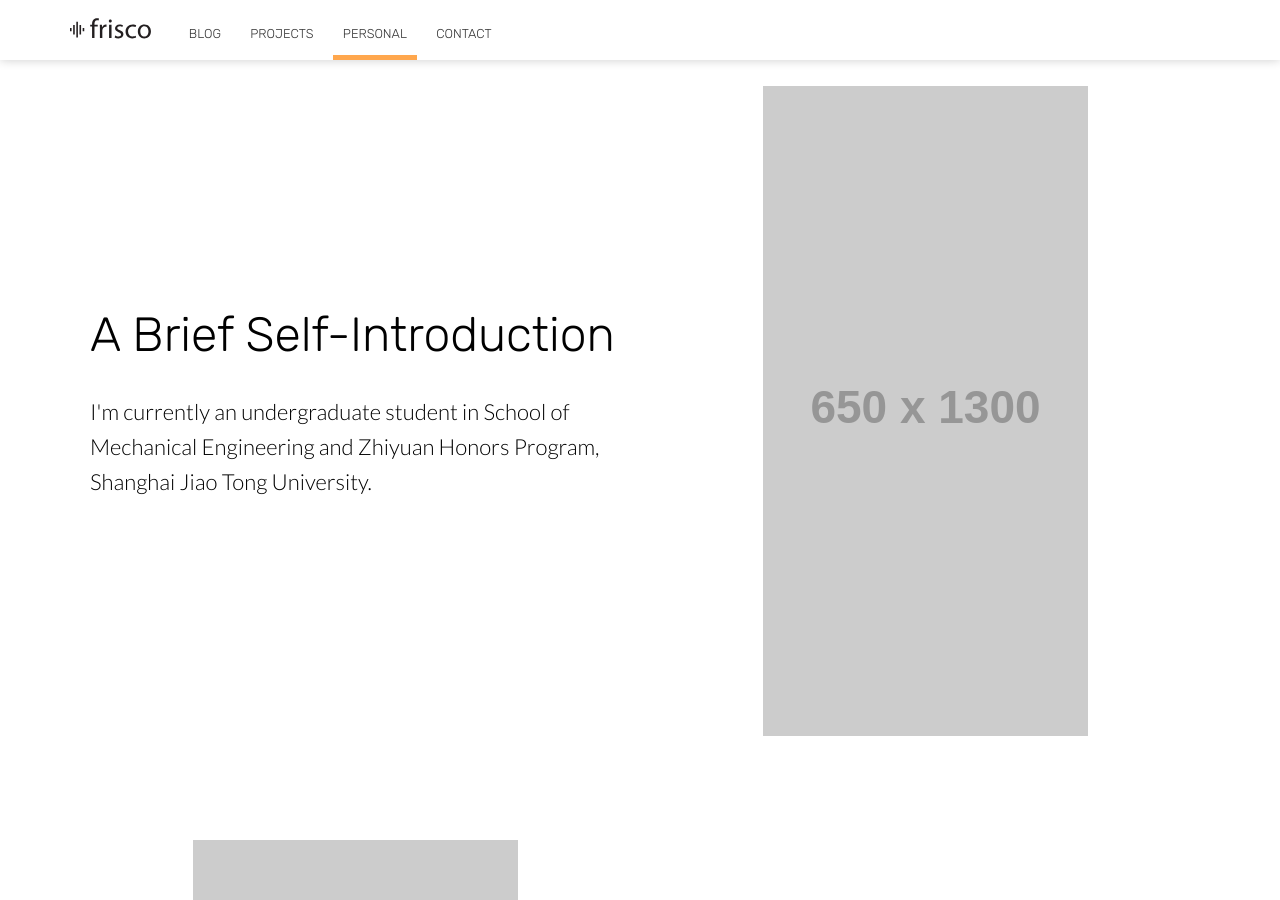
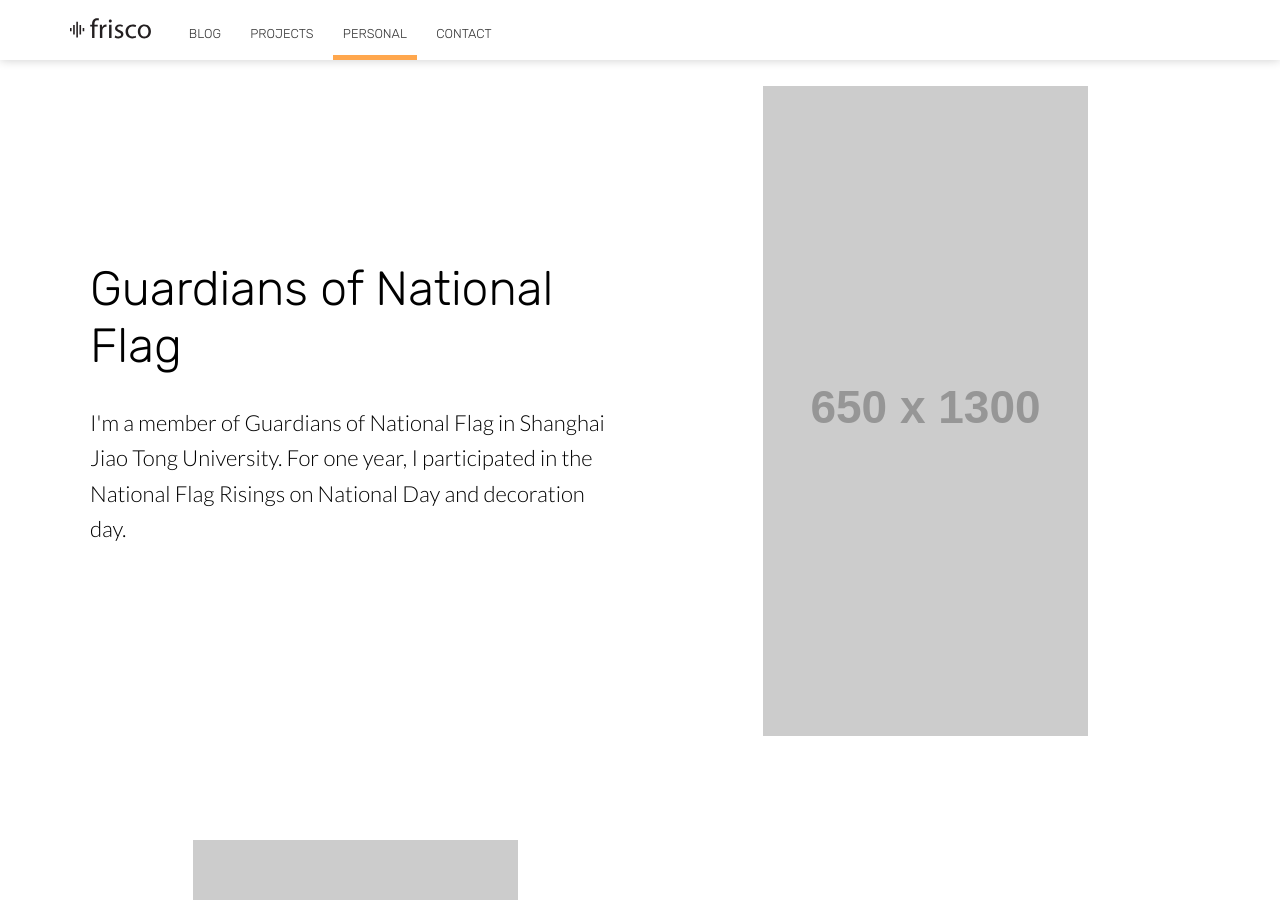
Before and after one commit to FenglongSong/fenglongsong.github.io, a Jekyll site: the page built from personal.html, in a window 1280 px wide and 900 px high, scrolled down 914 px. Built offline with Jekyll 4.4.1, drawn with Linux system fonts in a browser that asks for light colours; nearby versions of some CDN libraries.

Commit message:
Update personal.html

```diff
--- a/personal.html
+++ b/personal.html
@@ -17,8 +17,8 @@ image: https://source.unsplash.com/BcoGknSqlDc/2000x1322?a=.png
 	<section class="info" id="learn-more">
 		<div class="container flex">
 			<div class="text">
-				<h2 class="editable">A Brief Self-Introduction</h2>
-				<p class="editable">I'm currently an undergraduate student in School of Mechanical Engineering and Zhiyuan Honors Program, Shanghai Jiao Tong University.</p>
+				<h2 class="editable">Guardians of National Flag</h2>
+				<p class="editable">I'm a member of Guardians of National Flag in Shanghai Jiao Tong University. For one year, I participated in the National Flag Risings on National Day and decoration day.</p>
 			</div>
 			<div class="image">
 				<img class="editable" src="http://placehold.it/650x1300" alt="Screenshot" />
```
